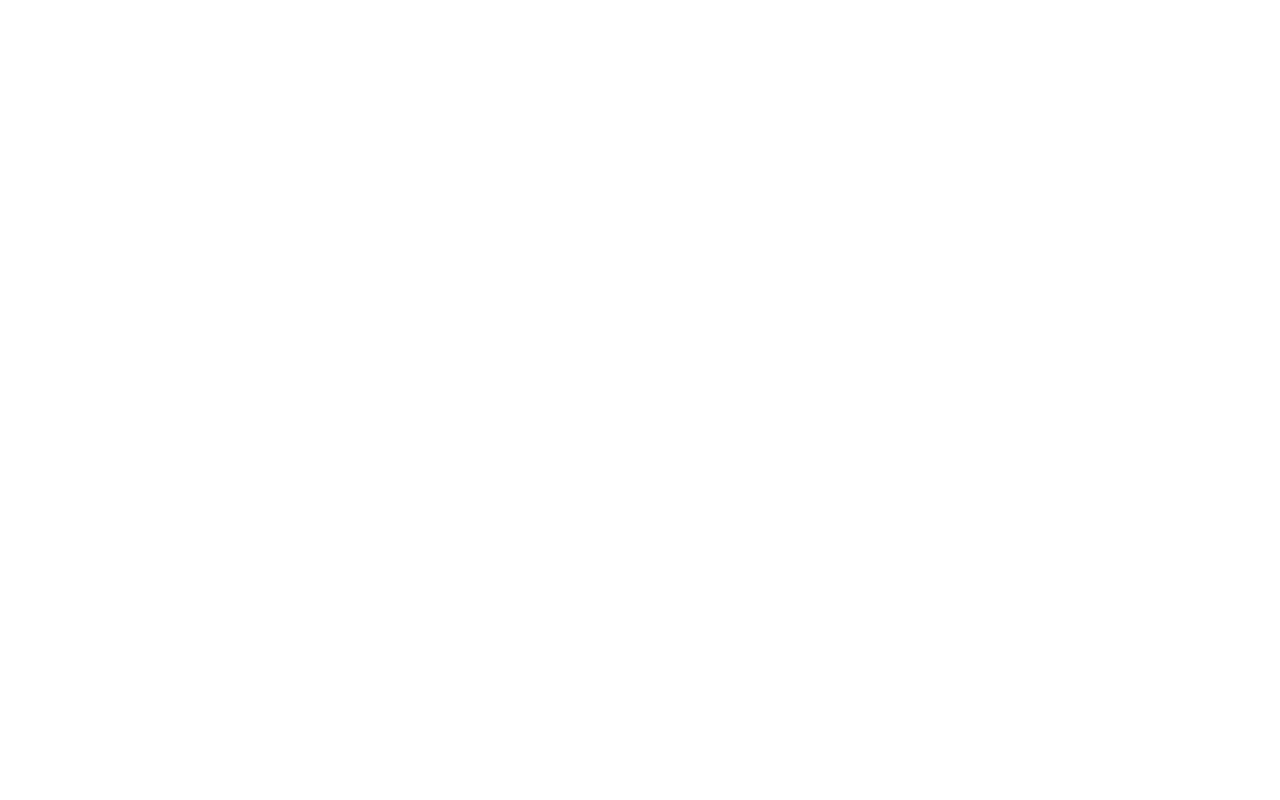
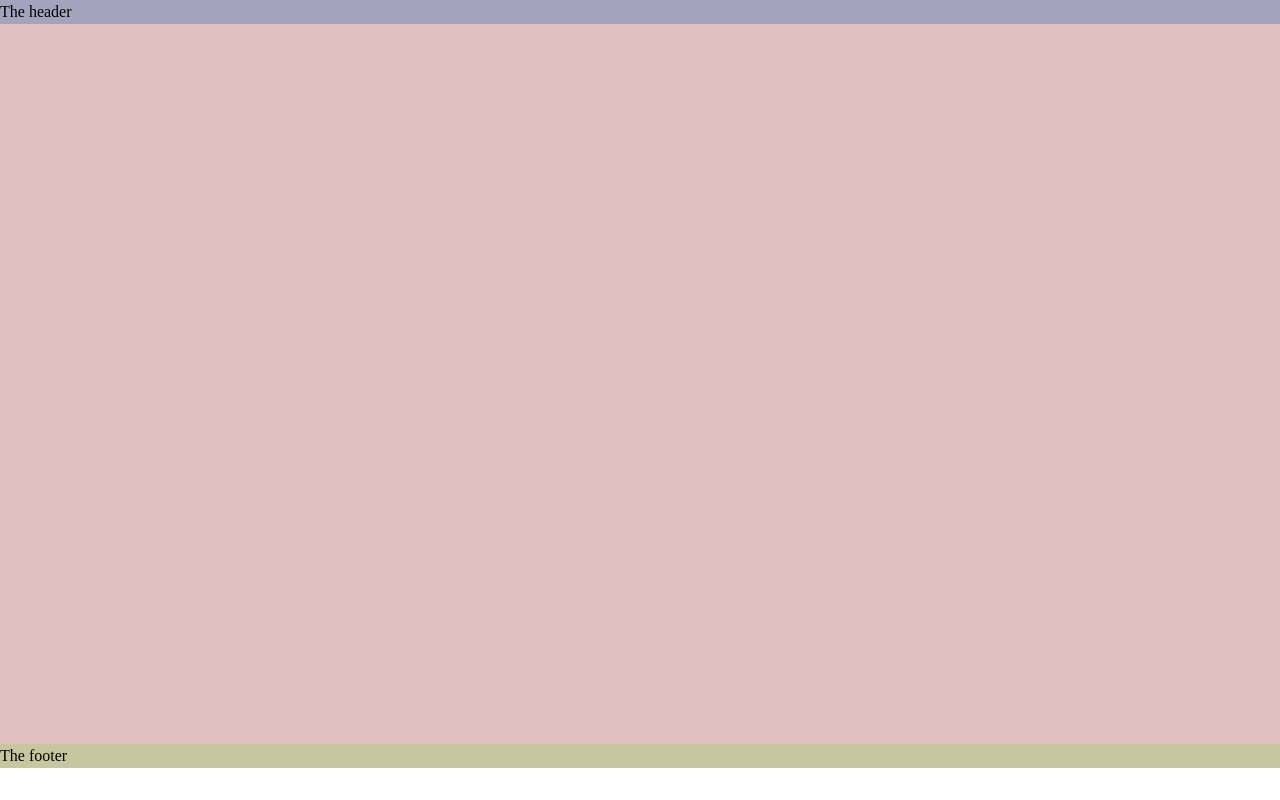
Before and after one commit to faelyn-jpg/top-tic-tac-toe, a plain HTML site: page index.html in a window 1280 px wide. Drawn offline with Linux system fonts and the light colour scheme.

Commit message:
add basic index.html layout

```diff
--- a/index.html
+++ b/index.html
@@ -10,6 +10,13 @@
 </head>
 
 <body>
+  <div class="format">
+    <div class="header">The header</div>
+    <main class="main">
+      <div class="container"></div>
+    </main>
+    <footer class="footer">The footer</footer>
+  </div>
 
 </body>
 
--- a/styles.css
+++ b/styles.css
@@ -59,3 +59,20 @@ h6 {
 #__next {
   isolation: isolate;
 }
+
+.format {
+  display: flex;
+  flex-direction: column;
+  justify-content: space-between;
+}
+
+.header {
+  background-color: rgb(163, 163, 189);
+}
+.main {
+  background-color: rgb(223, 191, 191);
+  min-height: 90vh;
+}
+.footer {
+  background-color: rgb(199, 199, 159);
+}
```
